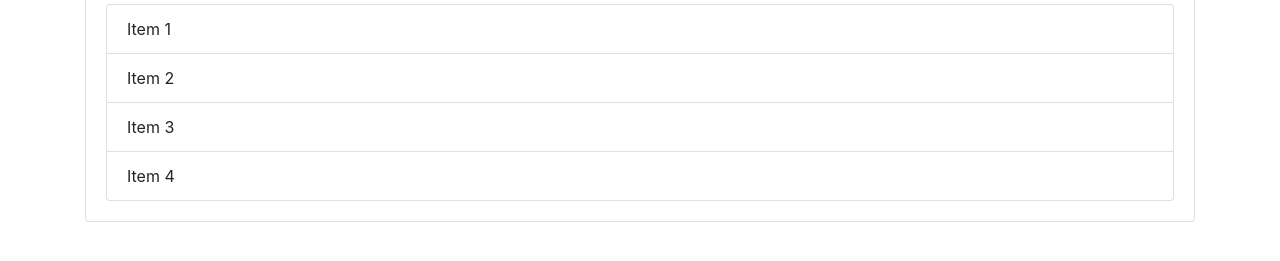
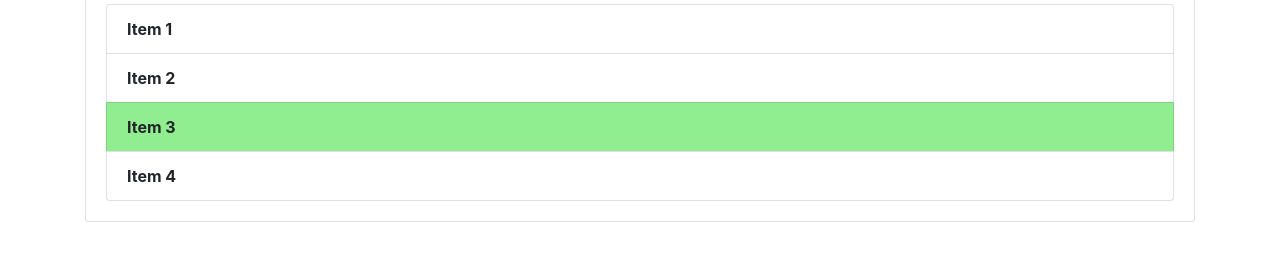
Before and after one commit to yawar-ejaz/Dummy3, a plain HTML site: page index.html in a window 1280 px wide. Shown: the part 279-540 px from the top of the page. Drawn offline with nearby package versions, Linux system fonts and the light colour scheme.

Commit message:
made list bold an 3rd item green

```diff
--- a/index.html
+++ b/index.html
@@ -39,7 +39,12 @@
         let head=document.getElementById("title");
         head.style.fontWeight="bold";
         head.style.color="green";
-        // console.log(items);
+
+        let items=document.getElementsByClassName("list-group-item");
+        items[2].style.background="lightgreen";
+        for(let i=0; i<items.length; i++){
+            items[i].style.fontWeight="bold";
+        }
     </script>
 </body>
 
```
